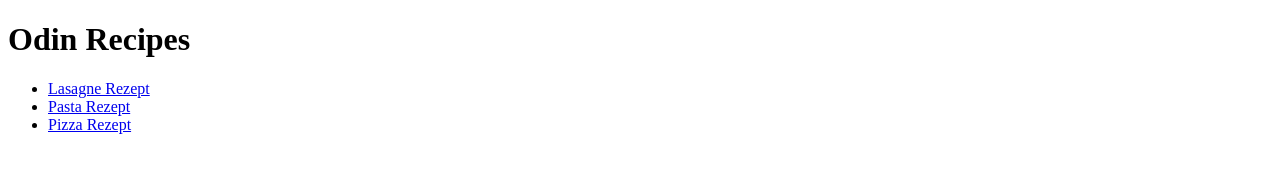
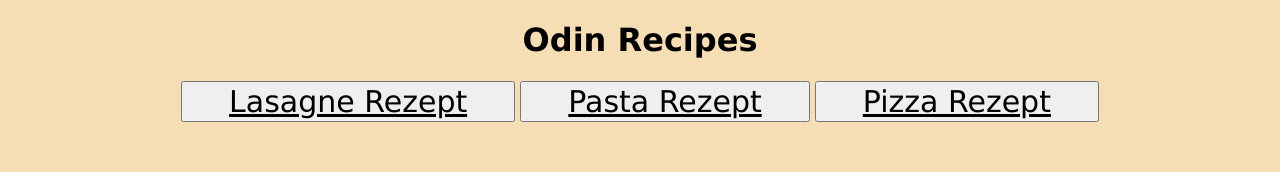
Before and after one commit to AlbertMerz2000/odin-recipes, a plain HTML site: page index.html in a window 1280 px wide. Drawn offline with Linux system fonts and the light colour scheme.

Commit message:
alles ready

```diff
--- a/index.html
+++ b/index.html
@@ -4,15 +4,13 @@
     <meta charset="UTF-8">
     <meta name="viewport" content="width=device-width, initial-scale=1.0">
     <title>Odin-Recipes</title>
+    <link rel="stylesheet" href="styles.css">
 </head>
 <body>
     <h1>Odin Recipes</h1>
+    <button><a href="recipes/lasagna.html" target="_blank">Lasagne Rezept</a></button>
+    <button><a href="recipes/pasta.html" target="_blank">Pasta Rezept</a></button>
+    <button><a href="recipes/pizza.html" target="_blank">Pizza Rezept</a></button>
 
-    <ul>
-     <li><a href="recipes/lasagna.html" target="_blank">Lasagne Rezept</a></li>
-     <li><a href="recipes/pasta.html"target="_blank">Pasta Rezept</a></li>
-     <li><a href="recipes/pizza.html"target="_blank">Pizza Rezept</a></li>
-    </ul>
-
-</body>
+    </body>
 </html>
--- a/styles.css
+++ b/styles.css
@@ -1,3 +1,10 @@
+a {
+    font-size: 30px;
+    color: black;
+    margin: 40px;
+}
+
+
 body{
     background-color: wheat;
 }
@@ -7,4 +14,5 @@ body{
     text-align: center;
     font-family: Verdana, Geneva, Tahoma, sans-serif
 
+
 }
```
Also changed, not shown: recipes/lasagna.html (+1 -0 lines), recipes/pasta.html (+1 -0 lines), recipes/pizza.html (+1 -0 lines).
